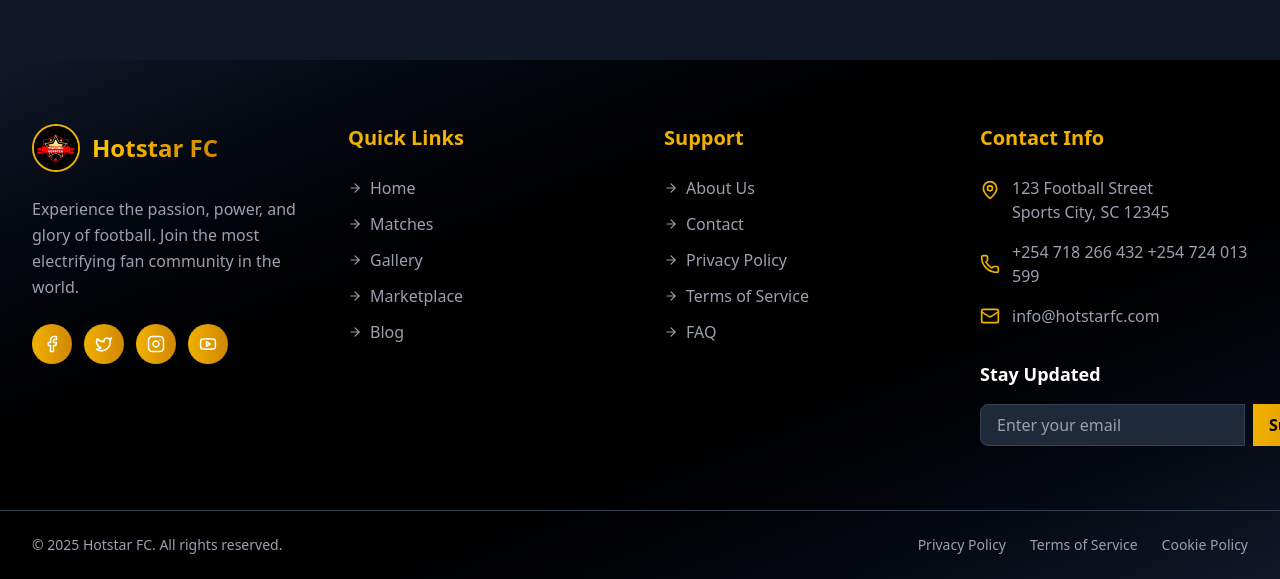
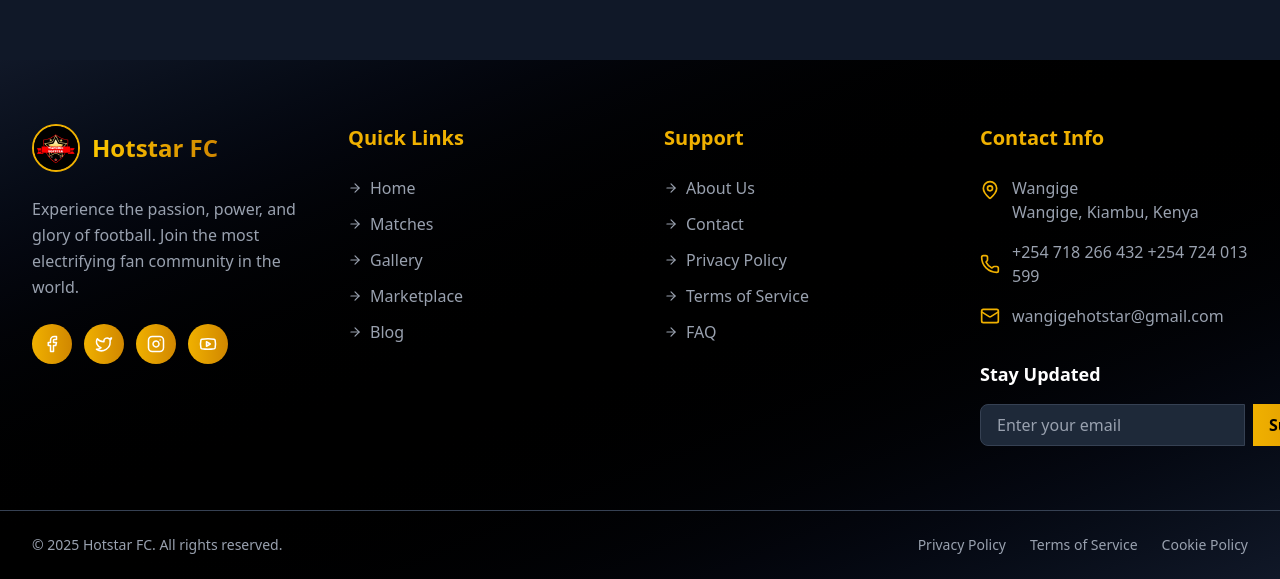
Before and after one commit to Lawrence137/hotstar, a React (Vite) app: page /contact in a window 1280 px wide. Shown: the part 740-1319 px from the top of the page. Built offline with nearby package versions, Linux system fonts and the light colour scheme.

Commit message:
adds contact info

```diff
--- a/src/components/Footer.jsx
+++ b/src/components/Footer.jsx
@@ -120,8 +120,8 @@
               <div className="flex items-start space-x-3">
                 <MapPin className="w-4 h-4 sm:w-5 sm:h-5 text-yellow-500 mt-1 flex-shrink-0" />
                 <div>
-                  <p className="text-gray-400 text-sm sm:text-base">123 Football Street</p>
-                  <p className="text-gray-400 text-sm sm:text-base">Sports City, SC 12345</p>
+                  <p className="text-gray-400 text-sm sm:text-base">Wangige</p>
+                  <p className="text-gray-400 text-sm sm:text-base">Wangige, Kiambu, Kenya</p>
                 </div>
               </div>
               <div className="flex items-center space-x-3">
@@ -132,7 +132,7 @@
               </div>
               <div className="flex items-center space-x-3">
                 <Mail className="w-4 h-4 sm:w-5 sm:h-5 text-yellow-500 flex-shrink-0" />
-                <p className="text-gray-400 text-sm sm:text-base break-all">info@hotstarfc.com</p>
+                <p className="text-gray-400 text-sm sm:text-base break-all">wangigehotstar@gmail.com</p>
               </div>
             </div>
 
```
